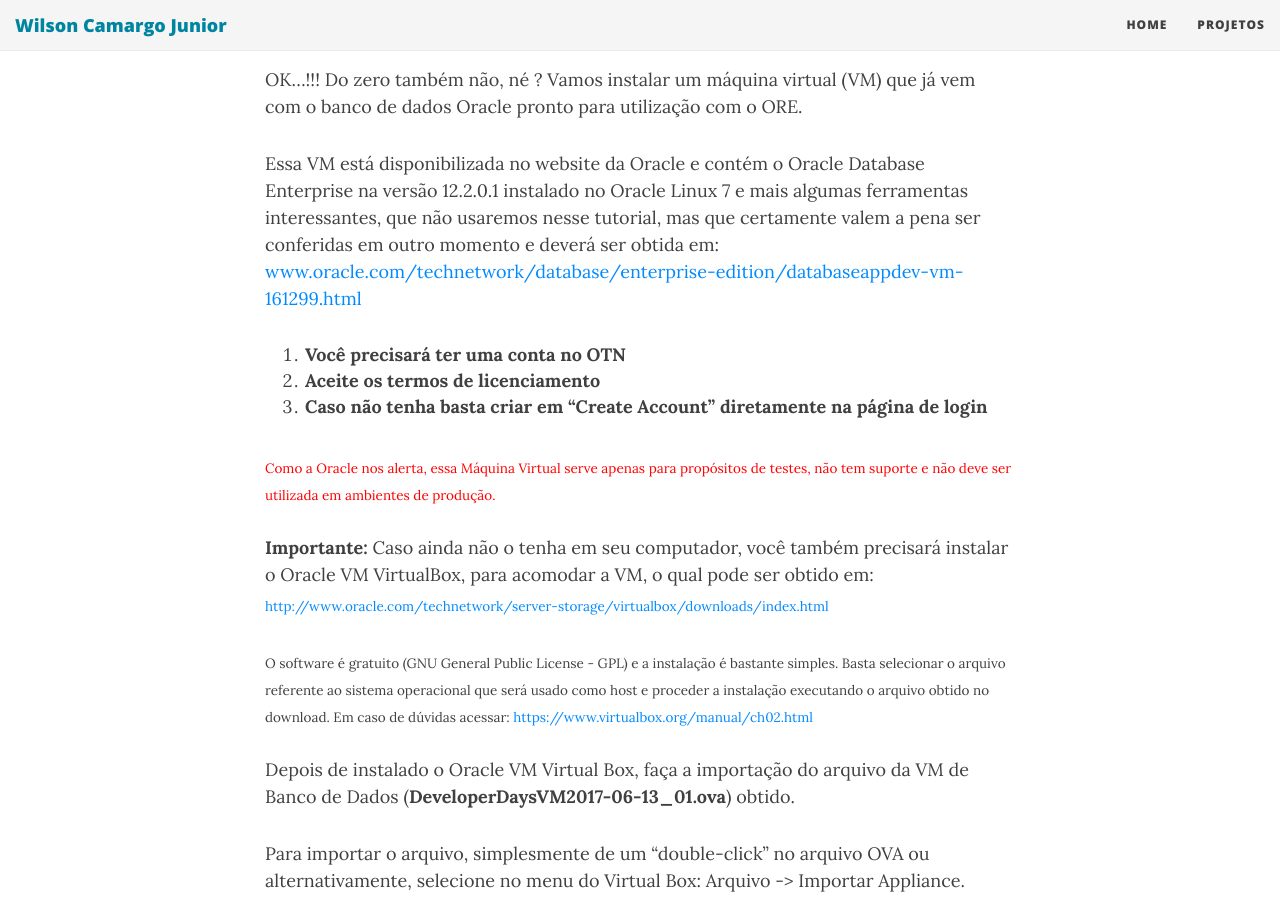
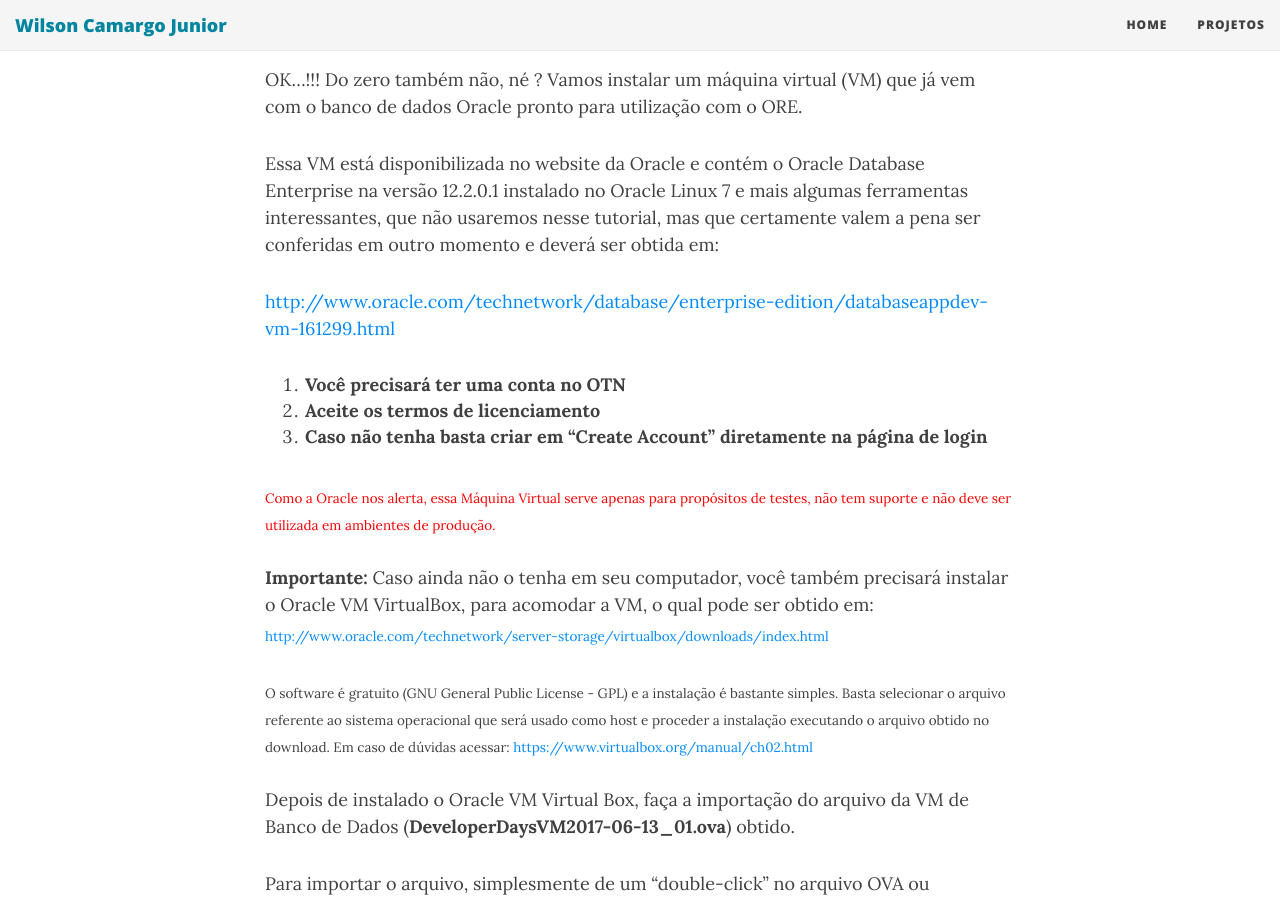
Before and after one commit to wilson-camargo-jr/teste, a Jekyll site: the page built from _posts/2018-06-17-ANN-ORE-P2.md, in a window 1280 px wide and 900 px high, scrolled down 805 px. Built offline with Jekyll 4.4.1, drawn with Linux system fonts in a browser that asks for light colours; nearby versions of some CDN libraries; some of the changed lines change nothing that is shown.

Commit message:
Update 2018-06-17-ANN-ORE-P2.md

```diff
--- a/_posts/2018-06-17-ANN-ORE-P2.md
+++ b/_posts/2018-06-17-ANN-ORE-P2.md
@@ -14,7 +14,8 @@
 
 Essa VM está disponibilizada no website da Oracle e contém o Oracle Database Enterprise na versão 12.2.0.1 instalado no Oracle Linux 7 e mais algumas ferramentas interessantes, que não usaremos nesse tutorial, mas que certamente valem a pena ser conferidas em outro momento
 e deverá ser obtida em:
-[www.oracle.com/technetwork/database/enterprise-edition/databaseappdev-vm-161299.html](http://www.oracle.com/technetwork/database/enterprise-edition/databaseappdev-vm-161299.html)
+
+<a href="http://www.oracle.com/technetwork/database/enterprise-edition/databaseappdev-vm-161299.html" target="_blank">http://www.oracle.com/technetwork/database/enterprise-edition/databaseappdev-vm-161299.html</a>
 
 1.	**Você precisará ter uma conta no OTN**
 2.	**Aceite os termos de licenciamento**
```
